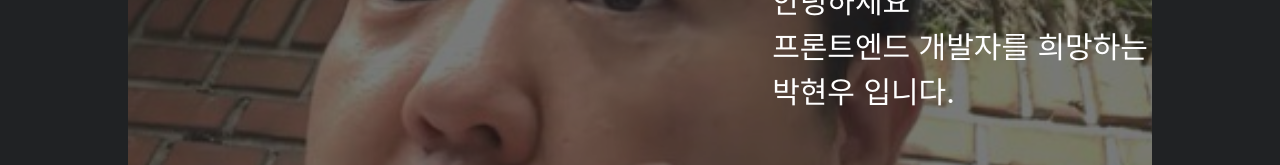
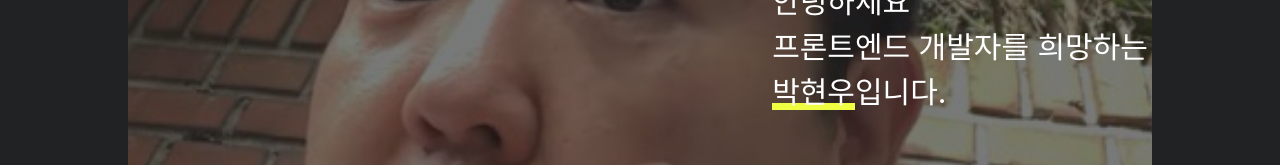
Before and after one commit to dailybetter/GSAP_practice, a React (Vite) app in the folder gsap_practice/: page / in a window 1280 px wide. Shown: the part 403-568 px from the top of the page. Built offline with nearby package versions, Linux system fonts and the light colour scheme.

Commit message:
Feat: UnderLine 기능 완성

```diff
--- a/gsap_practice/src/App.tsx
+++ b/gsap_practice/src/App.tsx
@@ -2,12 +2,15 @@ import { useState } from 'react';
 import reactLogo from './assets/react.svg';
 import { IntroPage } from './components/intro';
 import styled from 'styled-components';
+import { ScrollTrigger } from 'gsap/ScrollTrigger';
+import gsap from 'gsap';
 
 const Section = styled.section`
   position: relative;
   display: flex;
   flex-direction: colum;
 `;
+gsap.registerPlugin(ScrollTrigger);
 function App() {
   return (
     <Section>
--- /dev/null
+++ b/gsap_practice/src/colorPalette.tsx
@@ -0,0 +1,4 @@
+export const LIGHT_YELLOW = '#F0FF42';
+export const LIGHT_GREEN = '#82CD47';
+export const NORMAL_GREEN = '#54B435';
+export const DARK_GREEN = '#379237';
--- /dev/null
+++ b/gsap_practice/src/components/UnderLine/UnderLine.tsx
@@ -0,0 +1,46 @@
+import gsap from 'gsap';
+import { ScrollTrigger } from 'gsap/ScrollTrigger';
+import React, { ReactChild, ReactChildren, useEffect, useRef } from 'react';
+import styled from 'styled-components';
+
+interface Color {
+  color: string;
+}
+
+interface UnderlineProps {
+  children?: ReactChild | ReactChildren | ReactChildren[] | ReactChild[];
+  delay: number;
+  color: string;
+}
+
+const UnderlineContainer = styled.span`
+  background-image: linear-gradient(
+    transparent 80%,
+    ${(props: Color) => props.color} 20%
+  );
+  background-size: 0% 100%;
+  background-repeat: no-repeat;
+  z-index: -1;
+`;
+
+export const UnderLine = ({ delay, children, color }: UnderlineProps) => {
+  const target = useRef(null);
+  useEffect(() => {
+    gsap.to(target.current, {
+      scrollTrigger: {
+        trigger: target.current,
+        toggleActions: 'play none none none',
+      },
+      backgroundImage: `linear-gradient(transparent 80%, ${color} 20%)`,
+      backgroundSize: '100% 100%',
+      delay,
+      duration: 0.6,
+      ease: 'expo.out',
+    });
+  }, [delay, color]);
+  return (
+    <UnderlineContainer color={color} ref={target}>
+      {children}
+    </UnderlineContainer>
+  );
+};
--- a/gsap_practice/src/components/intro/index.tsx
+++ b/gsap_practice/src/components/intro/index.tsx
@@ -2,6 +2,8 @@ import gsap from 'gsap';
 import React from 'react';
 import { useRef, useEffect } from 'react';
 import * as Styled from './styled';
+import { LIGHT_YELLOW } from '../../colorPalette';
+import { UnderLine } from '../UnderLine/UnderLine';
 import KeyboardDoubleArrowDownIcon from '@mui/icons-material/KeyboardDoubleArrowDown';
 export const IntroPage = () => {
   const h1 = useRef(null);
@@ -32,7 +34,12 @@ export const IntroPage = () => {
         <Styled.BodyTextContainer>
           <Styled.BodyText className="one">안녕하세요</Styled.BodyText>
           <Styled.BodyText className="two">프론트엔드 개발자를 희망하는</Styled.BodyText>
-          <Styled.BodyText className="tre">박현우 입니다.</Styled.BodyText>
+          <Styled.BodyText className="tre">
+            <UnderLine color={LIGHT_YELLOW} delay={2.5}>
+              박현우
+            </UnderLine>
+            입니다.
+          </Styled.BodyText>
         </Styled.BodyTextContainer>
         <Styled.BackgrouundImg>
           <img src="/moon.jpg" alt="background" draggable={false} />
--- a/gsap_practice/tsconfig.json
+++ b/gsap_practice/tsconfig.json
@@ -14,7 +14,11 @@
     "resolveJsonModule": true,
     "isolatedModules": true,
     "noEmit": true,
-    "jsx": "react-jsx"
+    "jsx": "react-jsx",
+    "baseUrl": ".",
+    "paths": {
+      "#/*": ["./src/*"]
+    }
   },
   "include": ["src"],
   "references": [{ "path": "./tsconfig.node.json" }]
```
Also changed, not shown: 1 other file (tests, documents, lock files or other folders).
